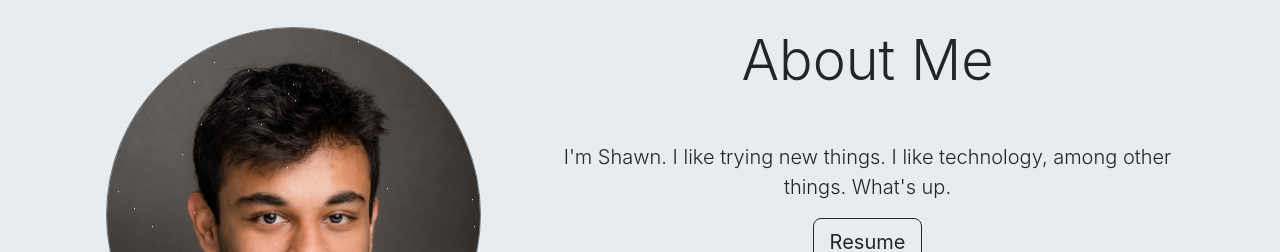
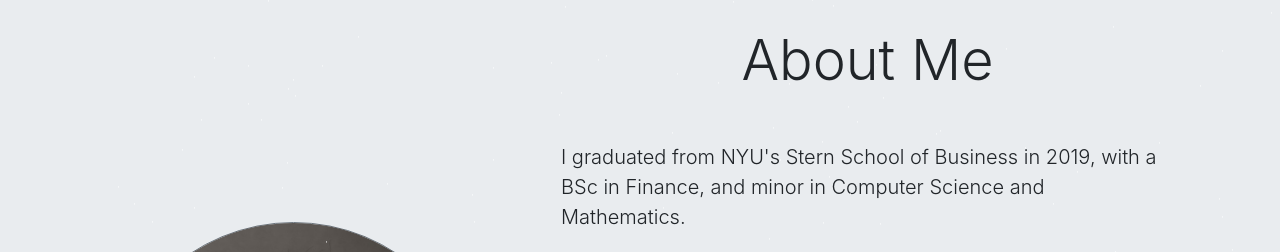
Before and after one commit to hashirshoaeb/home, a React (Create React App) app: page / in a window 1280 px wide. Shown: the part 837-1089 px from the top of the page. Built offline with nearby package versions, Linux system fonts and the light colour scheme; no server answers.

Commit message:
fixing About Me section, main page

```diff
--- a/src/components/Footer.jsx
+++ b/src/components/Footer.jsx
@@ -23,7 +23,7 @@ const Footer = (props) => {
             Project code is open source. Feel free to fork and make your own
             version.
             <br/>
-            <div className="secretLink" style={{"opacity":"0", "userSelect": "none","color":"lightgray"}}>Oh and here's my <b><a href="/music" target="_blank" style={{"color":"lightgray"}}>music</a></b> page, if you found this</div>
+            <div className="secretLink" style={{"opacity":"0", "userSelect": "none","color":"lightgray"}}><a href="/music" target="_blank" style={{"color":"lightgray"}}>Oh and here's my <b>music</b> page, if you found this</a></div>
           </small>
         </p>
       </Container>
--- a/src/components/home/AboutMe.jsx
+++ b/src/components/home/AboutMe.jsx
@@ -49,7 +49,7 @@ const AboutMe = ({ heading, message, link, imgSize, resume }) => {
         </div>
         <div className={`col-lg-${showPic ? "7" : "12"}`}>
           <h2 className="display-4 mb-5 text-center">{heading}</h2>
-          <p className="lead text-center">{message}</p>
+          <p className="lead line-break-fix">{message}</p>
           {resume && (
             <p className="lead text-center">
               <a
--- a/src/editable-stuff/config.js
+++ b/src/editable-stuff/config.js
@@ -94,7 +94,15 @@ const about = {
   imageLink: require("../editable-stuff/Headshot.jpg"),
   imageSize: 375,
   message:
-    "I'm Shawn. I like trying new things. I like technology, among other things. What's up.",
+`I graduated from NYU's Stern School of Business in 2019, with a BSc in Finance, and minor in Computer Science and Mathematics.
+
+I have a passion for technology, and impact applications of it. My interests have allowed me to become a self-taught, full-stack developer. I started in college with building websites from scratch, and have since been able to build out full-stack, enterprise-grade web applications.
+
+Professionally, I'm a Technology Consultant in the Salesforce and AWS space. I have experience across global projects, through a slew of technologies.
+
+I have experience and interest in managing teams, but currently I'm especially interested in learning more advanced applications of technology.
+
+Check out some of my work below!`,
   resume: "https://docs.google.com/document/d/e/2PACX-1vTFklxhTdEwKjuaOzn6HcZ-KHQ_hQrnxsjmvjKobkNy5dSOVej89_j8ZQBa_qlhwg/pub",
 };
 
--- a/src/scss/_index.scss
+++ b/src/scss/_index.scss
@@ -91,6 +91,10 @@ code {
   margin-top: 0px;
 }
 
+.line-break-fix {
+  white-space: pre-wrap; /* or pre-line */
+}
+
 .typist {
   min-height: 6rem;
   @media (min-width: 360px) {
```
